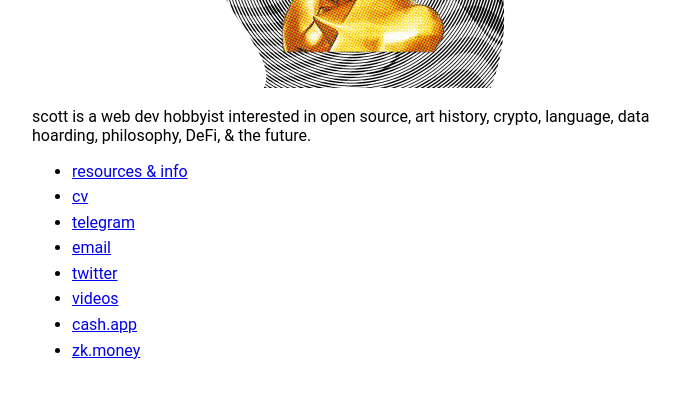
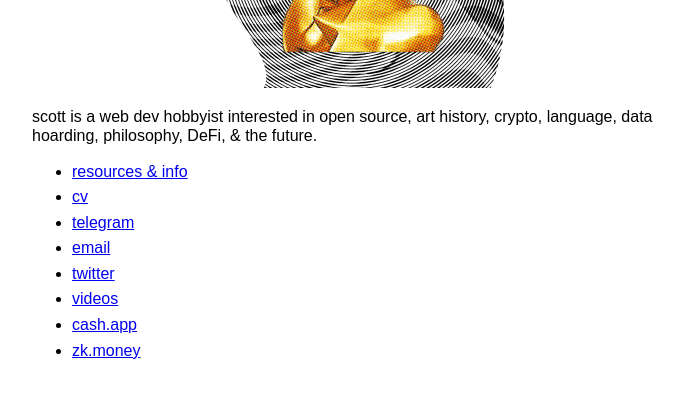
Before and after one commit to lemurodigital/lemuro.digital, a Jekyll site: the page built from index.md, in a window 1280 px wide. Shown: the part 248-646 px from the top of the page, without its empty margins (288-972 px from the left). Built offline with Jekyll 4.4.1, drawn with Linux system fonts in a browser that asks for light colours.

Commit message:
Update no-style-please.scss

```diff
--- a/_sass/no-style-please.scss
+++ b/_sass/no-style-please.scss
@@ -25,7 +25,7 @@ html { height: 100%; }
 
 body {
   color: black;
-  font-family: roboto;
+  font-family: Sans-serif;
   font-size: 1rem;
   line-height: 1.2;
   margin: 0;
```
